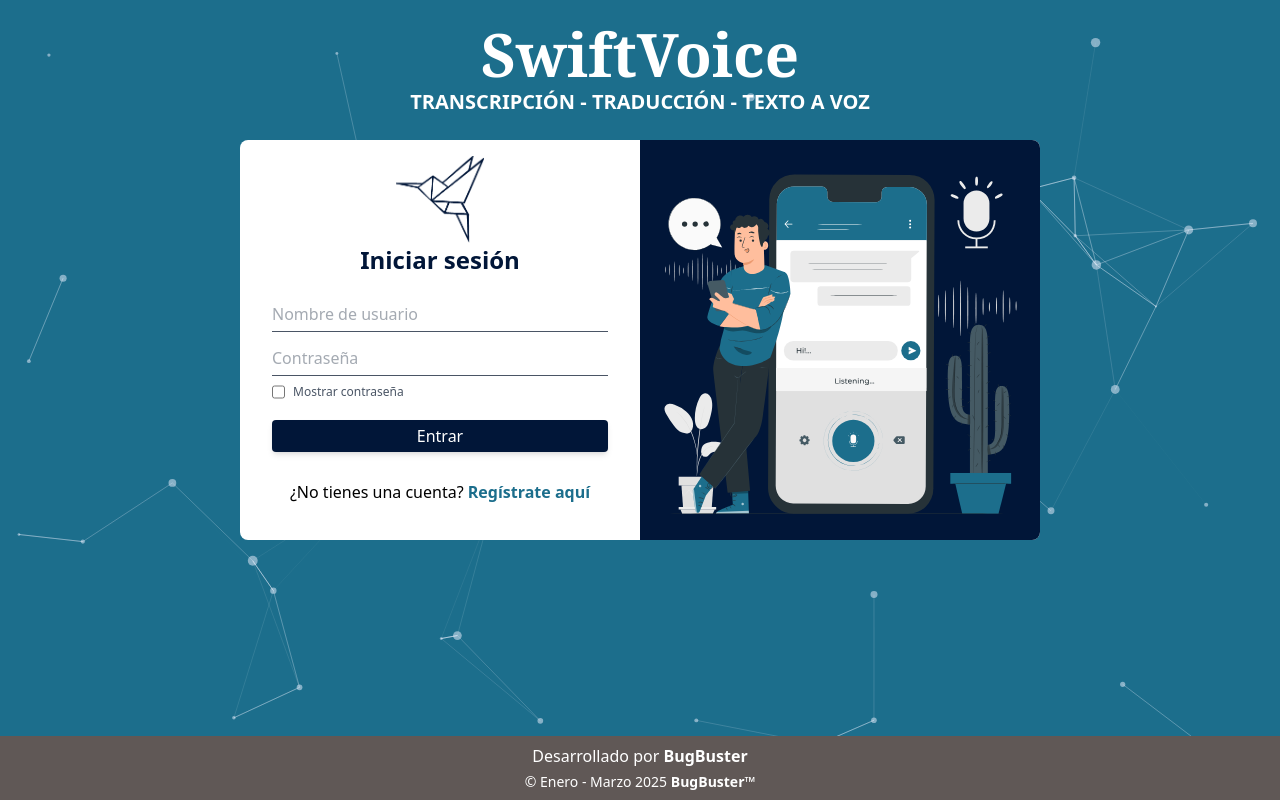
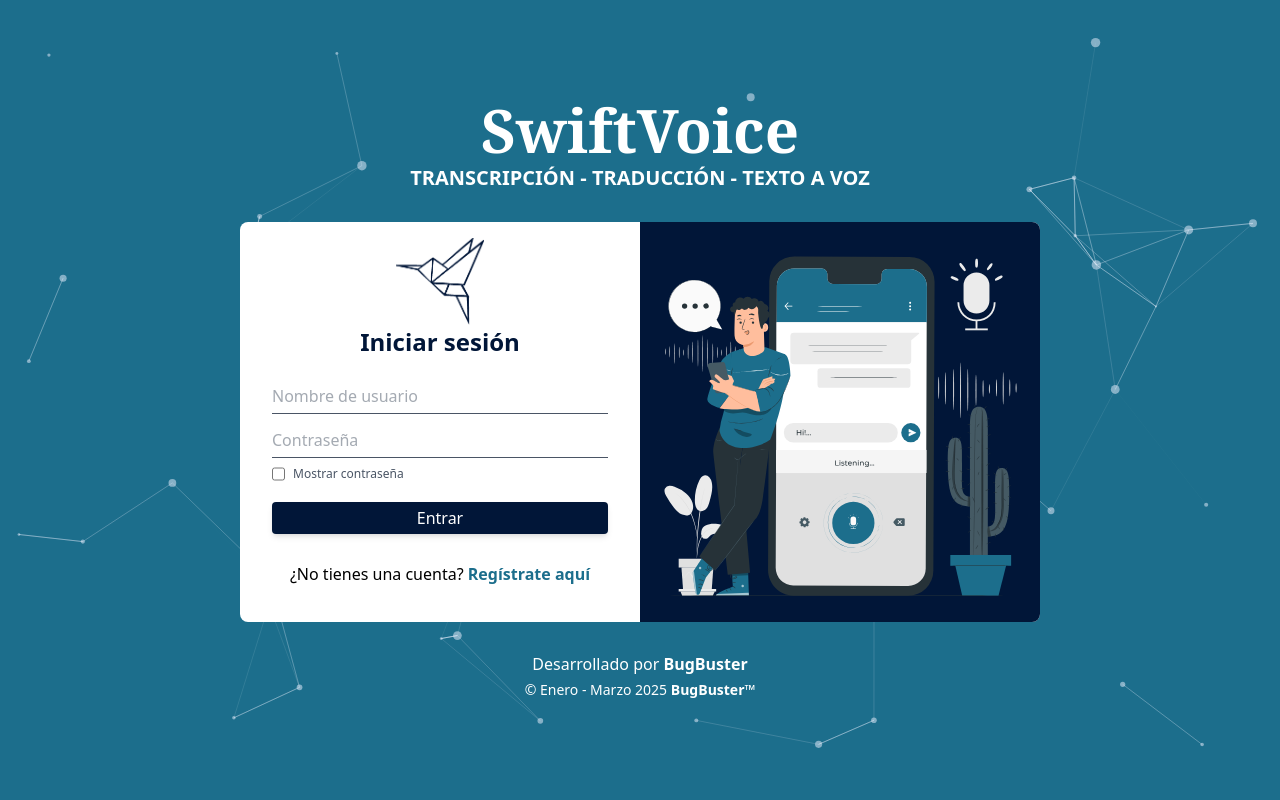
Before and after one commit to GioBits/swift-rtt, a React (Vite) app in the folder frontend/: page /login in a window 1280 px wide. Built offline with nearby package versions, Linux system fonts and the light colour scheme; no server answers.

Commit message:
RTT-154 feat<frontend>:  css styles

```diff
--- a/frontend/src/components/forms/LoginForm.jsx
+++ b/frontend/src/components/forms/LoginForm.jsx
@@ -47,7 +47,7 @@ export const LoginForm = () => {
   return (
     <div className='w-full h-full flex flex-row'>
       {/* Form */}
-      <div className='w-full md:w-1/2 h-full flex flex-col px-8 py-4'>
+      <div className='w-full lg:w-1/2 h-full flex flex-col px-8 py-4'>
         <img src={logoColibri} alt="Logo SwiftVoice App" className="w-22 h-22 flex m-auto" />
         <div className="h-full flex flex-col text-center">
           <h3 className="titleForm">Iniciar sesión</h3>
@@ -97,7 +97,7 @@ export const LoginForm = () => {
         </p>
       </div>
       {/* Img */}
-      <div className='hidden md:flex'>
+      <div className='hidden lg:flex '>
         <img src={stt} alt='SwiftApp Login' className='h-full rounded-r-lg bg-blueMetal' />
       </div>
     </div>
--- a/frontend/src/components/forms/RegisterForm.jsx
+++ b/frontend/src/components/forms/RegisterForm.jsx
@@ -86,7 +86,7 @@ export const RegisterForm = () => {
   return (
     <div className='w-full h-full flex flex-row'>
       {/* Form */}
-      <div className='w-full md:w-1/2 h-full flex flex-col px-8 py-4'>
+      <div className='w-full lg:w-1/2 h-full flex flex-col px-8 py-4'>
         <div className="h-full flex flex-col text-center">
           <h3 className="titleForm">Registro</h3>
           <form onSubmit={handleRegister}>
@@ -165,7 +165,7 @@ export const RegisterForm = () => {
           </Link>
         </p>
       </div>
-      <div className='hidden md:flex'>
+      <div className='hidden lg:flex'>
         <img src={registerImg} alt='Colibri App' className='h-full rounded-r-lg bg-blueMetal' />
       </div>
     </div>
--- a/frontend/src/components/mediaResponse/MediaContent.jsx
+++ b/frontend/src/components/mediaResponse/MediaContent.jsx
@@ -9,6 +9,7 @@ import Typewriter from "typewriter-effect";
 import PropTypes from "prop-types";
 import ReactPlayer from "react-player";
 import DisplayAudioWave from "../mediaUpload/DisplayAudioWave";
+import { CircularProgress } from "@mui/material";
 
 const MediaContent = ({
   title,
@@ -54,7 +55,7 @@ const MediaContent = ({
         <div className="w-full h-full p-4 border border-dashed border-gray-600 box-border rounded max-h-full overflow-y-auto">
           <Typewriter
             options={{
-              strings: contentText,
+              strings: contentText || "Cargando...",
               autoStart: true,
               loop: false,
               delay: 12,
@@ -64,7 +65,7 @@ const MediaContent = ({
         </div>
       </div>
 
-      <div className="flex flex-col">
+      {audio ? <div className="flex flex-col">
         {/* Integrar DisplayAudioWave */}
         <DisplayAudioWave file={audio} />
 
@@ -99,7 +100,7 @@ const MediaContent = ({
             </span>
           </Tooltip>
         </div>
-      </div>
+      </div> : <CircularProgress size={60} color="inherit" className="m-auto" />}
     </div>
   );
 };
--- a/frontend/src/views/Home.jsx
+++ b/frontend/src/views/Home.jsx
@@ -13,9 +13,10 @@ const Home = () => {
   return (
     <MediaProvider>
       <div className="w-screen h-screen">
-        <div className='flex flex-col w-full h-full'>
+        <div className='block w-full h-full'>
           <NavbarComponent />
-          <div className='flex flex-row my-5 m-auto'>
+          <div className='flex flex-row h-[calc(100%-60px)] w-full'>
+            <div className='flex m-auto'>
               <div className='hidden md:flex md:w-100'>
                 <ProcessBar />
               </div>
@@ -30,7 +31,7 @@ const Home = () => {
                 <div className="flex flex-col h-full">
                   <MediaUpload />
                 </div>
-
+              </div>
             </div>
           </div>
         </div>
--- a/frontend/src/views/Login.jsx
+++ b/frontend/src/views/Login.jsx
@@ -13,28 +13,31 @@ const Login = () => {
   return (
     <>
       <div className='flex flex-col items-center justify-center h-screen w-screen bg-[#1c6e8c]'>
-        <div className='flex flex-col h-full w-full p-6 m-auto z-10 gap-6'>
+        <div className='flex flex-col h-full w-full m-auto z-10 gap-6'>
+          <div className='m-auto'>
             {/* Title */}
-          <div className='flex flex-col text-center'>
+            <div className='flex flex-col text-center mb-[30px]'>
               <h1 className='text-white text-5xl md:text-6xl mb-1 font-serif font-bold'>SwiftVoice</h1>
               <h2 className='text-white text-lg md:text-xl uppercase font-sans font-semibold'>
                 TRANSCRIPCIÓN - TRADUCCIÓN - TEXTO A VOZ
               </h2>
             </div>
             {/* Forms and path */}
-          <div className='flex mx-auto z-10'>
-            <div className='flex flex-row w-100 md:w-200 h-100 rounded-lg bg-white'>
+            <div className='flex mb-[30px]'>
+              <div className='flex flex-row w-100 lg:w-200 h-100 rounded-lg bg-white m-auto'>
               {location.pathname === '/register' ? < RegisterForm /> : < LoginForm />}
               </div>
             </div>
-        </div>
-          <footer className='flex flex-col w-screen text-white text-center py-2 bg-brownie z-1'>
+            <footer className='flex flex-col w-screen text-white text-center'>
               <div className='flex flex-row items-center justify-center mb-1'>
                 <p className='text-base'>Desarrollado por <strong>BugBuster</strong></p>
               </div>
               <span className='text-sm'>&copy; Enero - Marzo 2025 <strong>BugBuster&trade;</strong></span>
           </footer>
           </div>
+        </div>
+
+      </div>
     </>
   );
 };
```
Lines whose indentation alone changed are shown as unchanged.
